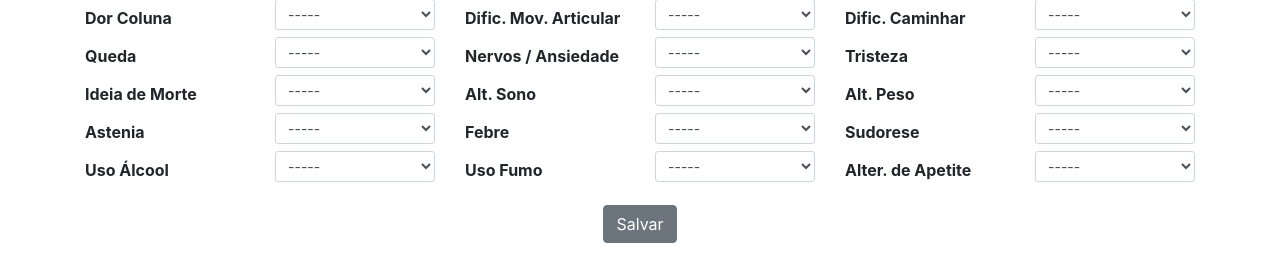
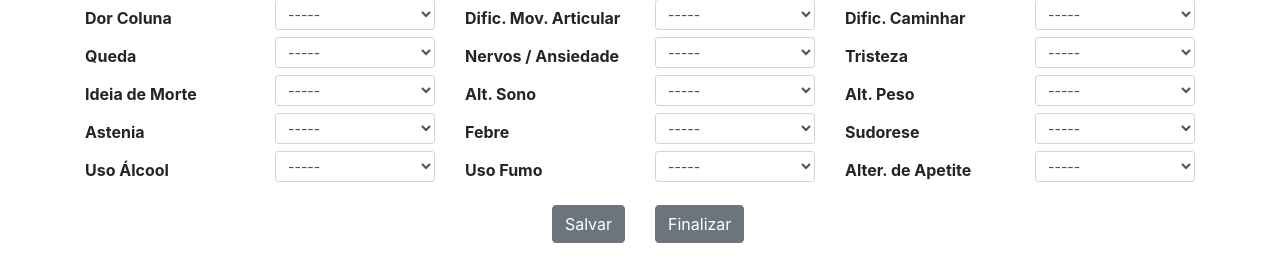
Before and after one commit to BrenoFroes/prontuarioeletronico-2021, a Django app: template prontuarioGeriatria/templates/prontuario.html in a window 1280 px wide. Shown: the part 1059-1318 px from the top of the page. Run offline with Django 3.2, Linux system fonts and the light colour scheme; the template is opened without the code that fills it: values that come from a table or form of the project are taken from there, others are empty; some libraries are stand-ins or nearby versions.

Commit message:
finalizando prontuario

```diff
--- a/gerenciamento/models.py
+++ b/gerenciamento/models.py
@@ -12,7 +12,7 @@ class Pessoa(models.Model):
 
     class Meta:
         abstract = True
-        ordering = ('nome', )
+        ordering = ('nome',)
 
     def __str__(self):
         return self.nome
@@ -21,7 +21,8 @@ class Pessoa(models.Model):
         if self.dataNascimento:
             hoje = datetime.today().date()
             idade = hoje.year - self.dataNascimento.year
-            if hoje.month < self.dataNascimento.month or (hoje.month == self.dataNascimento.month and hoje.day < self.dataNascimento.day):
+            if hoje.month < self.dataNascimento.month or (
+                    hoje.month == self.dataNascimento.month and hoje.day < self.dataNascimento.day):
                 idade -= 1
             return idade
 
@@ -33,7 +34,7 @@ class Paciente(Pessoa):
     profissaoAtual = models.CharField(max_length=55, blank=True, null=True)
     profissaoAnterior = models.CharField(max_length=55, blank=True, null=True)
     renda = models.FloatField(blank=True, null=True)
-    codigo = models.CharField(max_length=7)
+    codigo = models.CharField(max_length=7)  # número do prontuário que identifica o usuário
 
     class Meta:
         verbose_name = 'Paciente'
--- a/prontuarioGeriatria/forms.py
+++ b/prontuarioGeriatria/forms.py
@@ -4,9 +4,9 @@ from autenticacao.models import User
 
 
 TRUE_FALSE_CHOICES = (
+    (None, '-----'),
     (True, 'Sim'),
     (False, 'Não'),
-    (None, '-----')
 )
 
 
--- a/prontuarioGeriatria/models.py
+++ b/prontuarioGeriatria/models.py
@@ -18,6 +18,7 @@ class Consulta(models.Model):
 class Prontuario(models.Model):
     consulta = models.OneToOneField(Consulta, on_delete=models.CASCADE)
     data = models.DateTimeField(auto_now_add=True)
+    finalizado = models.BooleanField(default=False)
 
 
 class Observacoes(models.Model):
--- a/prontuarioGeriatria/templates/prontuario.html
+++ b/prontuarioGeriatria/templates/prontuario.html
@@ -52,9 +52,17 @@
                 </div>
 
                 <div class="form-group mt-3" >
-                    <div class="col-lg-12 text-center">
+                    <div class="row justify-content-center">
+                        <div class="col-lg-6 text-right">
                             {% csrf_token %}
                              <button type="submit" class="btn btn-secondary">Salvar</button>
+                        </div>
+                        <div class="col-lg-6 text-left">
+                            <!-- Button trigger modal -->
+                            <button type="button" class="btn btn-secondary" data-toggle="modal" data-target="#finalizaModal">
+                                Finalizar
+                            </button>
+                        </div>
                     </div>
                 </div>
             </form>
@@ -73,7 +81,9 @@
                                 </div>
                             </div>
                             <div class="col-lg-2">
-                                <button class="btn btn-secondary my-3" type="button" onclick="showAnterior({{ field.name }})">Mostrar Anterior</button>
+                                <button class="btn btn-secondary btn-anterior my-3" type="button" id="{{ field.name }}-button"
+                                        onclick="showAnterior({{ field.name }})">Mostrar Anterior
+                                </button>
                             </div>
                         {% endif %}
                     </div>
@@ -105,9 +115,17 @@
                 {% endfor %}
 
                 <div class="form-group mt-3" >
-                    <div class="col-lg-12 text-center">
+                    <div class="row justify-content-center">
+                        <div class="col-lg-6 text-right">
                             {% csrf_token %}
                              <button type="submit" class="btn btn-secondary">Salvar</button>
+                        </div>
+                        <div class="col-lg-6 text-left">
+                            <!-- Button trigger modal -->
+                            <button type="button" class="btn btn-secondary" data-toggle="modal" data-target="#finalizaModal">
+                                Finalizar
+                            </button>
+                        </div>
                     </div>
                 </div>
             </form>
@@ -130,9 +148,17 @@
                 {% endfor %}
 
                 <div class="form-group mt-3" >
-                    <div class="col-lg-12 text-center">
+                    <div class="row justify-content-center">
+                        <div class="col-lg-6 text-right">
                             {% csrf_token %}
                              <button type="submit" class="btn btn-secondary">Salvar</button>
+                        </div>
+                        <div class="col-lg-6 text-left">
+                            <!-- Button trigger modal -->
+                            <button type="button" class="btn btn-secondary" data-toggle="modal" data-target="#finalizaModal">
+                                Finalizar
+                            </button>
+                        </div>
                     </div>
                 </div>
             </form>
@@ -151,7 +177,9 @@
                                 </div>
                             </div>
                             <div class="col-lg-2">
-                                <button class="btn btn-secondary my-3" type="button" onclick="showAnterior({{ field.name }})">Mostrar Anterior</button>
+                                <button class="btn btn-secondary btn-anterior my-3" type="button" id="{{ field.name }}-button"
+                                        onclick="showAnterior({{ field.name }})">Mostrar Anterior
+                                </button>
                             </div>
                         {% endif %}
                     </div>
@@ -183,9 +211,17 @@
                 {% endfor %}
 
                 <div class="form-group mt-3" >
-                    <div class="col-lg-12 text-center">
+                    <div class="row justify-content-center">
+                        <div class="col-lg-6 text-right">
                             {% csrf_token %}
                              <button type="submit" class="btn btn-secondary">Salvar</button>
+                        </div>
+                        <div class="col-lg-6 text-left">
+                            <!-- Button trigger modal -->
+                            <button type="button" class="btn btn-secondary" data-toggle="modal" data-target="#finalizaModal">
+                                Finalizar
+                            </button>
+                        </div>
                     </div>
                 </div>
             </form>
@@ -204,7 +240,9 @@
                                 </div>
                             </div>
                             <div class="col-lg-2">
-                                <button class="btn btn-secondary my-3" type="button" onclick="showAnterior({{ field.name }})">Mostrar Anterior</button>
+                                <button class="btn btn-secondary btn-anterior my-3" type="button" id="{{ field.name }}-button"
+                                        onclick="showAnterior({{ field.name }})">Mostrar Anterior
+                                </button>
                             </div>
                         {% endif %}
                     </div>
@@ -236,12 +274,44 @@
                 {% endfor %}
 
                 <div class="form-group mt-3" >
-                    <div class="col-lg-12 text-center">
+                    <div class="row justify-content-center">
+                        <div class="col-lg-6 text-right">
                             {% csrf_token %}
                              <button type="submit" class="btn btn-secondary">Salvar</button>
                         </div>
+                        <div class="col-lg-6 text-left">
+                            <!-- Button trigger modal -->
+                            <button type="button" class="btn btn-secondary" data-toggle="modal" data-target="#finalizaModal">
+                                Finalizar
+                            </button>
+                        </div>
+                    </div>
                 </div>
             </form>
+        </div>
+    </div>
+
+    <!-- Modal -->
+    <div class="modal fade" id="finalizaModal" tabindex="-1" role="dialog" aria-hidden="true">
+        <div class="modal-dialog modal-dialog-centered" role="document">
+            <div class="modal-content">
+                <div class="modal-header">
+                    <h5 class="modal-title" id="finalizaModalTitulo">Aviso!</h5>
+                    <button type="button" class="close" data-dismiss="modal" aria-label="Close">
+                        <span aria-hidden="true">&times;</span>
+                    </button>
+                </div>
+                <div class="modal-body text-center">
+                    Após finalizar o prontuário não será mais possível editá-lo.
+                    Desejar finalizar?
+                </div>
+                <div class="modal-footer">
+                    <button type="button" class="btn btn-secondary" data-dismiss="modal">Não</button>
+                    <a href="{% url 'prontuarioGeriatria:finaliza-prontuario' prontuario.id %}">
+                        <button type="button" class="btn btn-secondary">Sim</button>
+                    </a>
+                </div>
+            </div>
         </div>
     </div>
 
@@ -266,6 +336,9 @@
         }
         .nav-item a{
             color: rgba(255,255,255,.5);
+        }
+        .btn-anterior{
+            width: 144px;
         }
     </style>
 {% endblock %}
@@ -442,11 +515,15 @@
 
         {#   Função para exibir conteúdo da consulta anterior    #}
         function showAnterior(field) {
-            {#var button = document.getElementById("button-"+field.name);#}
-            {#button.style#}
-            console.log('recuperei: ', field.name)
             var x = document.getElementById("div-"+field.name+"-anterior");
-            console.log(x)
+
+            var elem = document.getElementById(field.name+"-button");
+            console.log(elem)
+            if (elem.innerText === "Mostrar Anterior") {
+                elem.innerText = "Ocultar";
+            } else {
+                elem.innerText = "Mostrar Anterior";
+            }
 
             if (x.style.display === "none") {
                 x.style.display = "block";
@@ -455,5 +532,9 @@
              }
         }
 
+        {#function finalizaProntuario() {#}
+        {#    $#}
+        {# }#}
+
     </script>
 {% endblock %}
--- a/prontuarioGeriatria/urls.py
+++ b/prontuarioGeriatria/urls.py
@@ -18,4 +18,5 @@ urlpatterns = [
 
 
     path('prontuario/<int:prontuario_id>/<int:paciente_id>', views.cria_prontuario, name='prontuario'),
+    path('finaliza-prontuario/<int:prontuario_id>/', views.finaliza_prontuario, name='finaliza-prontuario'),
 ]
--- a/prontuarios/templates/home.html
+++ b/prontuarios/templates/home.html
@@ -22,6 +22,7 @@
 
      <form class="mb-4" action ="{% url 'prontuarios:pesquisa_pacientes' %}" method ="GET" novalidate>
          <div class="input-group md-form form-sm form-2 pl-0">
+             <label for="id_buscaPor"></label>
              <input class="form-control" type="text" name="buscaPor" maxlength="120" required=""
                     id="id_buscaPor" placeholder="Pesquisar pacientes por nome ou código">
              <div class="input-group-append">
@@ -40,7 +41,7 @@
                     <table style="width:100%" class="table table-striped table-sm table-bordered">
                         <thead>
                             <tr>
-                                <th class="text-center">Código</th>
+                                <th class="text-center">Prontuário</th>
                                 <th class="text-center">Nome</th>
                                 <th class="text-center">Idade</th>
                                 <th class="text-center">Naturalidade</th>
```
Also changed, not shown: prontuarioGeriatria/views.py (+7 -0 lines), prontuarioGeriatria/migrations/0004_prontuario_finalizado.py (added). Lines whose indentation alone changed are shown as unchanged.
